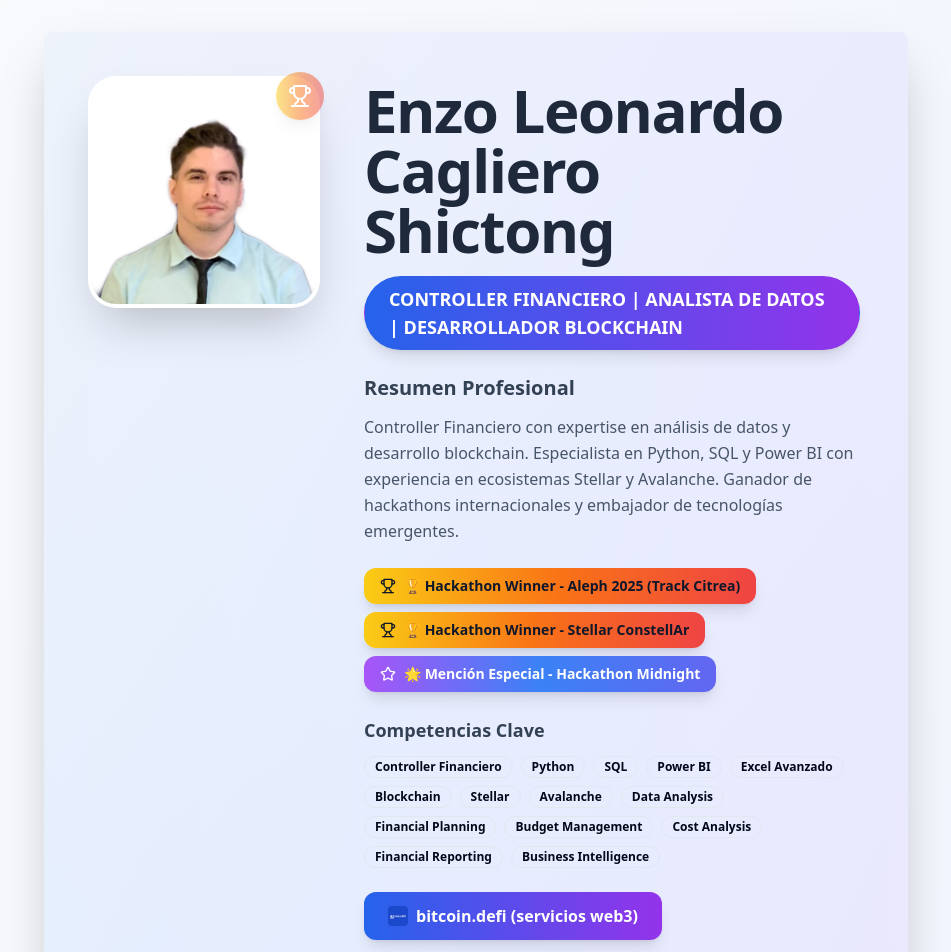
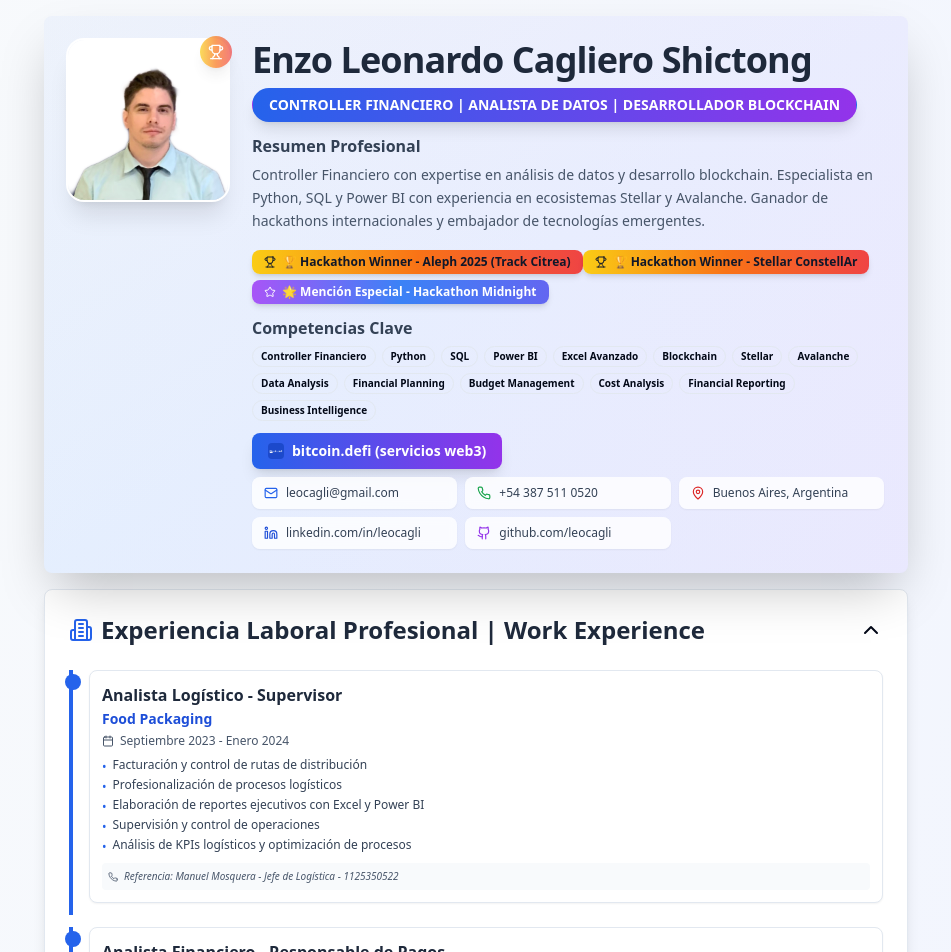
Before and after one commit to leocagli/cagli-cv-resume, a React (Vite) app: page / in a window 1280 px wide. Shown: the top 952 px of the page, without its empty margins (164-1115 px from the left). Built offline with nearby package versions, Linux system fonts and the light colour scheme.

Commit message:
Optimize webapp size

```diff
--- a/src/components/ExperienceSection.tsx
+++ b/src/components/ExperienceSection.tsx
@@ -121,28 +121,28 @@ const ExperienceSection = () => {
             </CardHeader>
           </CollapsibleTrigger>
           <CollapsibleContent>
-            <CardContent className="space-y-6">
+            <CardContent className="space-y-3">
               {experiences.map((exp, index) => (
-                <article key={index} className="border-l-4 border-blue-600 pl-6 pb-6 last:pb-0 relative">
-                  <div className="absolute left-[-8px] top-2 w-4 h-4 bg-blue-600 rounded-full"></div>
-                  <div className="bg-white p-4 rounded-lg shadow-sm border hover:shadow-md transition-shadow">
-                    <h3 className="font-bold text-lg text-slate-800 mb-1">{exp.title}</h3>
-                    <p className="font-semibold text-blue-700 mb-2">{exp.company}</p>
-                    <div className="flex items-center gap-2 text-slate-600 text-sm mb-3">
-                      <Calendar size={14} />
+                <article key={index} className="border-l-4 border-blue-600 pl-4 pb-3 last:pb-0 relative">
+                  <div className="absolute left-[-8px] top-1 w-4 h-4 bg-blue-600 rounded-full"></div>
+                  <div className="bg-white p-3 rounded-lg shadow-sm border hover:shadow-md transition-shadow">
+                    <h3 className="font-bold text-base text-slate-800 mb-0.5">{exp.title}</h3>
+                    <p className="font-semibold text-blue-700 text-sm mb-1">{exp.company}</p>
+                    <div className="flex items-center gap-1.5 text-slate-600 text-xs mb-2">
+                      <Calendar size={12} />
                       <span>{exp.period}</span>
                     </div>
-                    <ul className="space-y-1 text-sm text-slate-700" role="list">
+                    <ul className="space-y-0.5 text-xs text-slate-700" role="list">
                       {exp.responsibilities.map((resp, idx) => (
-                        <li key={idx} className="flex items-start gap-2">
-                          <span className="text-blue-600 mt-1">•</span>
+                        <li key={idx} className="flex items-start gap-1.5">
+                          <span className="text-blue-600 mt-0.5">•</span>
                           <span>{resp}</span>
                         </li>
                       ))}
                     </ul>
                     {exp.reference && (
-                      <div className="mt-3 p-2 bg-slate-50 rounded text-xs text-slate-600 flex items-center gap-2">
-                        <Phone size={12} />
+                      <div className="mt-2 p-1.5 bg-slate-50 rounded text-[10px] text-slate-600 flex items-center gap-1.5">
+                        <Phone size={10} />
                         <span className="italic">Referencia: {exp.reference}</span>
                       </div>
                     )}
--- a/src/components/ProfileHeader.tsx
+++ b/src/components/ProfileHeader.tsx
@@ -10,32 +10,32 @@ const ProfileHeader = () => {
       <Card className="relative overflow-hidden bg-gradient-to-br from-slate-50 via-blue-50 to-indigo-50 shadow-2xl border-0">
         <div className="absolute inset-0 bg-gradient-to-r from-blue-600/5 to-purple-600/5"></div>
 
-        <div className="relative p-8 md:p-12">
-          <div className="flex flex-col lg:flex-row items-center lg:items-start gap-8 lg:gap-12">
+        <div className="relative p-4 md:p-6">
+          <div className="flex flex-col lg:flex-row items-center lg:items-start gap-4 lg:gap-6">
             {/* Profile Image */}
             <div className="relative flex-shrink-0">
-              <div className="relative w-48 h-48 lg:w-56 lg:h-56">
+              <div className="relative w-32 h-32 lg:w-40 lg:h-40">
                 <img
                   src={profileImage}
                   alt="Enzo Leonardo Cagliero Shictong - Controller Financiero y Desarrollador Blockchain"
-                  className="w-full h-full object-cover rounded-3xl shadow-2xl ring-4 ring-white"
+                  className="w-full h-full object-cover rounded-2xl shadow-xl ring-2 ring-white"
                 />
-                <div className="absolute -top-2 -right-2 bg-gradient-to-r from-yellow-400 via-orange-500 to-red-500 rounded-full p-3 shadow-lg animate-pulse">
-                  <Trophy className="text-white" size={24} />
+                <div className="absolute -top-1 -right-1 bg-gradient-to-r from-yellow-400 via-orange-500 to-red-500 rounded-full p-2 shadow-lg animate-pulse">
+                  <Trophy className="text-white" size={16} />
                 </div>
               </div>
             </div>
 
             {/* Profile Info */}
             <div className="flex-1 text-center lg:text-left">
-              <div className="mb-6">
-                <h1 className="text-4xl md:text-5xl lg:text-6xl font-bold mb-4 tracking-tight text-slate-800 leading-tight">
+              <div className="mb-3">
+                <h1 className="text-2xl md:text-3xl lg:text-4xl font-bold mb-2 tracking-tight text-slate-800 leading-tight">
                   Enzo Leonardo Cagliero Shictong
                 </h1>
 
-                <div className="mb-4">
+                <div className="mb-2">
                   <h2 className="sr-only">Título Profesional</h2>
-                  <Badge className="bg-gradient-to-r from-blue-600 to-purple-600 text-white px-6 py-2 text-lg font-semibold rounded-full shadow-lg hover:shadow-xl transition-shadow duration-300">
+                  <Badge className="bg-gradient-to-r from-blue-600 to-purple-600 text-white px-4 py-1.5 text-sm font-semibold rounded-full shadow-lg hover:shadow-xl transition-shadow duration-300">
                     CONTROLLER FINANCIERO | ANALISTA DE DATOS | DESARROLLADOR BLOCKCHAIN
                   </Badge>
                 </div>
@@ -47,9 +47,9 @@ const ProfileHeader = () => {
               </div>
 
               {/* Professional Summary */}
-              <div className="mb-6 text-left">
-                <h2 className="text-xl font-semibold text-slate-700 mb-3">Resumen Profesional</h2>
-                <p className="text-slate-600 leading-relaxed">
+              <div className="mb-3 text-left">
+                <h2 className="text-base font-semibold text-slate-700 mb-1.5">Resumen Profesional</h2>
+                <p className="text-slate-600 text-sm leading-relaxed">
                   Controller Financiero con expertise en análisis de datos y desarrollo blockchain.
                   Especialista en Python, SQL y Power BI con experiencia en ecosistemas Stellar y Avalanche.
                   Ganador de hackathons internacionales y embajador de tecnologías emergentes.
@@ -57,31 +57,31 @@ const ProfileHeader = () => {
               </div>
 
               {/* Hackathon Achievements */}
-              <div className="space-y-2 mb-6">
-                <div className="inline-flex items-center gap-2 bg-gradient-to-r from-yellow-400 via-orange-500 to-red-500 text-slate-900 px-4 py-2 rounded-xl font-semibold text-sm shadow-lg">
-                  <Trophy size={16} />
+              <div className="space-y-1.5 mb-3">
+                <div className="inline-flex items-center gap-1.5 bg-gradient-to-r from-yellow-400 via-orange-500 to-red-500 text-slate-900 px-3 py-1 rounded-lg font-semibold text-xs shadow-md">
+                  <Trophy size={12} />
                   🏆 Hackathon Winner - Aleph 2025 (Track Citrea)
                 </div>
-                <div className="inline-flex items-center gap-2 bg-gradient-to-r from-yellow-400 via-orange-500 to-red-500 text-slate-900 px-4 py-2 rounded-xl font-semibold text-sm shadow-lg">
-                  <Trophy size={16} />
+                <div className="inline-flex items-center gap-1.5 bg-gradient-to-r from-yellow-400 via-orange-500 to-red-500 text-slate-900 px-3 py-1 rounded-lg font-semibold text-xs shadow-md">
+                  <Trophy size={12} />
                   🏆 Hackathon Winner - Stellar ConstellAr
                 </div>
-                <div className="inline-flex items-center gap-2 bg-gradient-to-r from-purple-500 via-blue-500 to-indigo-500 text-white px-4 py-2 rounded-xl font-semibold text-sm shadow-lg">
-                  <Star size={16} />
+                <div className="inline-flex items-center gap-1.5 bg-gradient-to-r from-purple-500 via-blue-500 to-indigo-500 text-white px-3 py-1 rounded-lg font-semibold text-xs shadow-md">
+                  <Star size={12} />
                   🌟 Mención Especial - Hackathon Midnight
                 </div>
               </div>
 
               {/* Core Skills */}
-              <div className="mb-6">
-                <h3 className="text-lg font-semibold text-slate-700 mb-3">Competencias Clave</h3>
-                <div className="flex flex-wrap gap-2">
+              <div className="mb-3">
+                <h3 className="text-base font-semibold text-slate-700 mb-1.5">Competencias Clave</h3>
+                <div className="flex flex-wrap gap-1.5">
                   {[
                     'Controller Financiero', 'Python', 'SQL', 'Power BI', 'Excel Avanzado',
                     'Blockchain', 'Stellar', 'Avalanche', 'Data Analysis', 'Financial Planning',
                     'Budget Management', 'Cost Analysis', 'Financial Reporting', 'Business Intelligence'
                   ].map((skill) => (
-                    <Badge key={skill} variant="outline" className="text-xs">
+                    <Badge key={skill} variant="outline" className="text-[10px] px-2 py-0.5">
                       {skill}
                     </Badge>
                   ))}
@@ -89,40 +89,40 @@ const ProfileHeader = () => {
               </div>
 
               {/* Bitcoin.defi Link */}
-              <div className="mb-4">
+              <div className="mb-2">
                 <a
                   href="/bitcoin-defi"
-                  className="inline-flex items-center gap-2 bg-gradient-to-r from-blue-600 to-purple-600 text-white px-6 py-3 rounded-xl font-semibold shadow-lg hover:shadow-xl transition-all duration-300 hover:scale-105"
+                  className="inline-flex items-center gap-2 bg-gradient-to-r from-blue-600 to-purple-600 text-white px-4 py-2 rounded-lg font-semibold text-sm shadow-lg hover:shadow-xl transition-all duration-300 hover:scale-105"
                 >
                   <img
                     src="/lovable-uploads/ef8778f2-a78c-4887-b7f6-9a1238a486ea.png"
                     alt="Bitcoin.defi"
-                    className="w-5 h-5 rounded"
+                    className="w-4 h-4 rounded"
                   />
                   bitcoin.defi (servicios web3)
                 </a>
               </div>
 
               {/* Contact Info Grid */}
-              <div className="grid grid-cols-1 sm:grid-cols-2 lg:grid-cols-3 gap-3 text-sm">
+              <div className="grid grid-cols-1 sm:grid-cols-2 lg:grid-cols-3 gap-2 text-xs">
                 <a
                   href="mailto:leocagli@gmail.com"
-                  className="group flex items-center gap-3 bg-white/80 backdrop-blur-sm px-4 py-3 rounded-xl hover:bg-white transition-all duration-300 hover:scale-105 shadow-md hover:shadow-lg"
+                  className="group flex items-center gap-2 bg-white/80 backdrop-blur-sm px-3 py-2 rounded-lg hover:bg-white transition-all duration-300 hover:scale-105 shadow-sm hover:shadow-md"
                 >
-                  <Mail size={16} className="text-blue-600 group-hover:scale-110 transition-transform" />
+                  <Mail size={14} className="text-blue-600 group-hover:scale-110 transition-transform" />
                   <span className="text-slate-700 group-hover:text-blue-600 transition-colors">leocagli@gmail.com</span>
                 </a>
 
                 <a
                   href="tel:+543875110520"
-                  className="group flex items-center gap-3 bg-white/80 backdrop-blur-sm px-4 py-3 rounded-xl hover:bg-white transition-all duration-300 hover:scale-105 shadow-md hover:shadow-lg"
+                  className="group flex items-center gap-2 bg-white/80 backdrop-blur-sm px-3 py-2 rounded-lg hover:bg-white transition-all duration-300 hover:scale-105 shadow-sm hover:shadow-md"
                 >
-                  <Phone size={16} className="text-green-600 group-hover:scale-110 transition-transform" />
+                  <Phone size={14} className="text-green-600 group-hover:scale-110 transition-transform" />
                   <span className="text-slate-700 group-hover:text-green-600 transition-colors">+54 387 511 0520</span>
                 </a>
 
-                <div className="group flex items-center gap-3 bg-white/80 backdrop-blur-sm px-4 py-3 rounded-xl hover:bg-white transition-all duration-300 hover:scale-105 shadow-md hover:shadow-lg">
-                  <MapPin size={16} className="text-red-600 group-hover:scale-110 transition-transform flex-shrink-0" />
+                <div className="group flex items-center gap-2 bg-white/80 backdrop-blur-sm px-3 py-2 rounded-lg hover:bg-white transition-all duration-300 hover:scale-105 shadow-sm hover:shadow-md">
+                  <MapPin size={14} className="text-red-600 group-hover:scale-110 transition-transform flex-shrink-0" />
                   <span className="text-slate-700 group-hover:text-red-600 transition-colors">Buenos Aires, Argentina</span>
                 </div>
 
@@ -130,9 +130,9 @@ const ProfileHeader = () => {
                   href="https://linkedin.com/in/leocagli"
                   target="_blank"
                   rel="noopener noreferrer"
-                  className="group flex items-center gap-3 bg-white/80 backdrop-blur-sm px-4 py-3 rounded-xl hover:bg-white transition-all duration-300 hover:scale-105 shadow-md hover:shadow-lg"
+                  className="group flex items-center gap-2 bg-white/80 backdrop-blur-sm px-3 py-2 rounded-lg hover:bg-white transition-all duration-300 hover:scale-105 shadow-sm hover:shadow-md"
                 >
-                  <Linkedin size={16} className="text-blue-700 group-hover:scale-110 transition-transform" />
+                  <Linkedin size={14} className="text-blue-700 group-hover:scale-110 transition-transform" />
                   <span className="text-slate-700 group-hover:text-blue-700 transition-colors">linkedin.com/in/leocagli</span>
                 </a>
 
@@ -140,9 +140,9 @@ const ProfileHeader = () => {
                   href="https://github.com/leocagli"
                   target="_blank"
                   rel="noopener noreferrer"
-                  className="group flex items-center gap-3 bg-white/80 backdrop-blur-sm px-4 py-3 rounded-xl hover:bg-white transition-all duration-300 hover:scale-105 shadow-md hover:shadow-lg"
+                  className="group flex items-center gap-2 bg-white/80 backdrop-blur-sm px-3 py-2 rounded-lg hover:bg-white transition-all duration-300 hover:scale-105 shadow-sm hover:shadow-md"
                 >
-                  <Github size={16} className="text-purple-600 group-hover:scale-110 transition-transform" />
+                  <Github size={14} className="text-purple-600 group-hover:scale-110 transition-transform" />
                   <span className="text-slate-700 group-hover:text-purple-600 transition-colors">github.com/leocagli</span>
                 </a>
               </div>
--- a/src/pages/Index.tsx
+++ b/src/pages/Index.tsx
@@ -8,19 +8,19 @@ import ActivitiesSection from '../components/ActivitiesSection';
 const Index = () => {
   return (
     <div className="min-h-screen bg-gradient-to-br from-slate-50 to-indigo-50">
-      <div className="max-w-4xl mx-auto px-4 py-8">
+      <div className="max-w-4xl mx-auto px-4 py-4">
         <ProfileHeader />
 
-        <div className="space-y-8 mt-12">
+        <div className="space-y-4 mt-4">
           <ExperienceSection />
           <EducationSection />
           <SkillsSection />
           <ActivitiesSection />
         </div>
 
-        <div className="text-center py-8 text-slate-500 text-sm">
+        <div className="text-center py-4 text-slate-500 text-xs">
           <p>Curriculum Vitae - Enzo Leonardo Cagliero Shictong</p>
-          <p className="mt-1">Actualizado en {new Date().toLocaleDateString('es-ES', { month: 'long', year: 'numeric' })}</p>
+          <p className="mt-0.5">Actualizado en {new Date().toLocaleDateString('es-ES', { month: 'long', year: 'numeric' })}</p>
         </div>
       </div>
     </div>
```
Also changed, not shown: src/components/ActivitiesSection.tsx (+7 -7 lines), src/components/EducationSection.tsx (+10 -10 lines), src/components/SkillsSection.tsx (+13 -13 lines).
